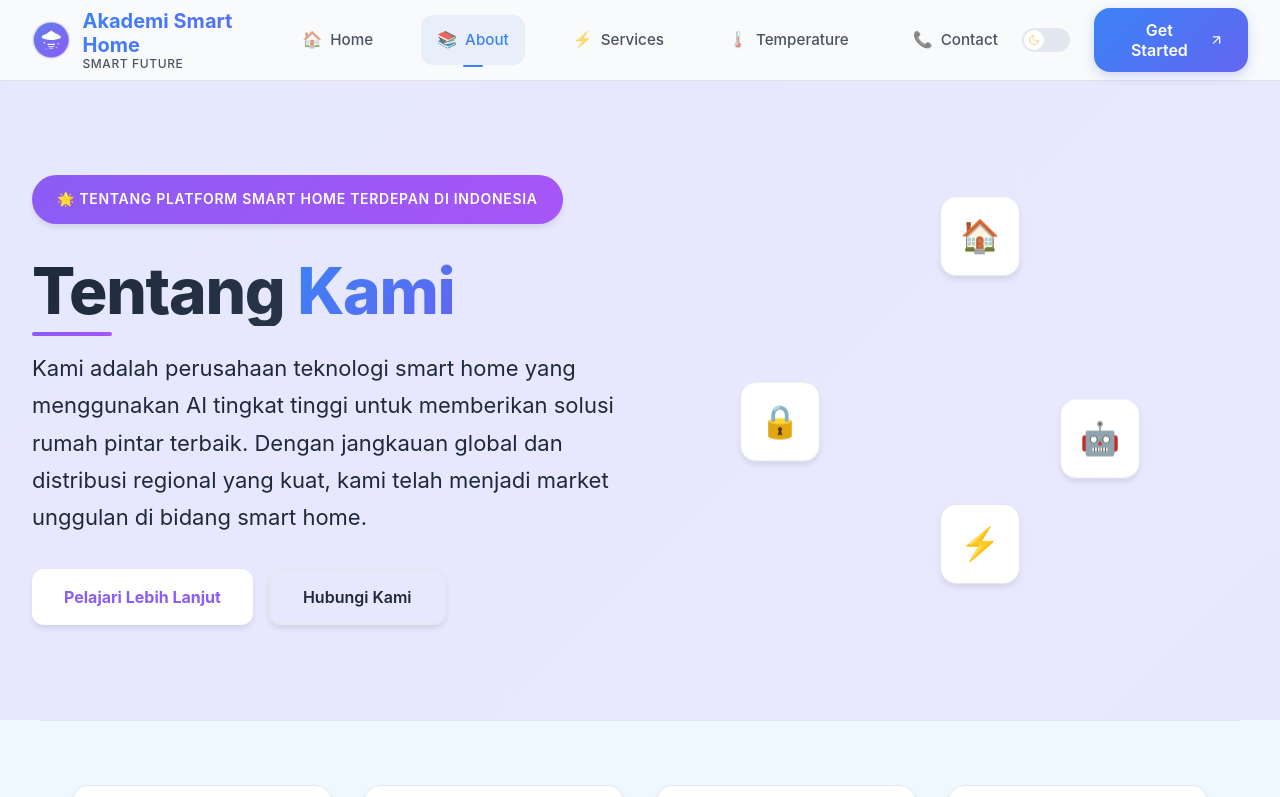
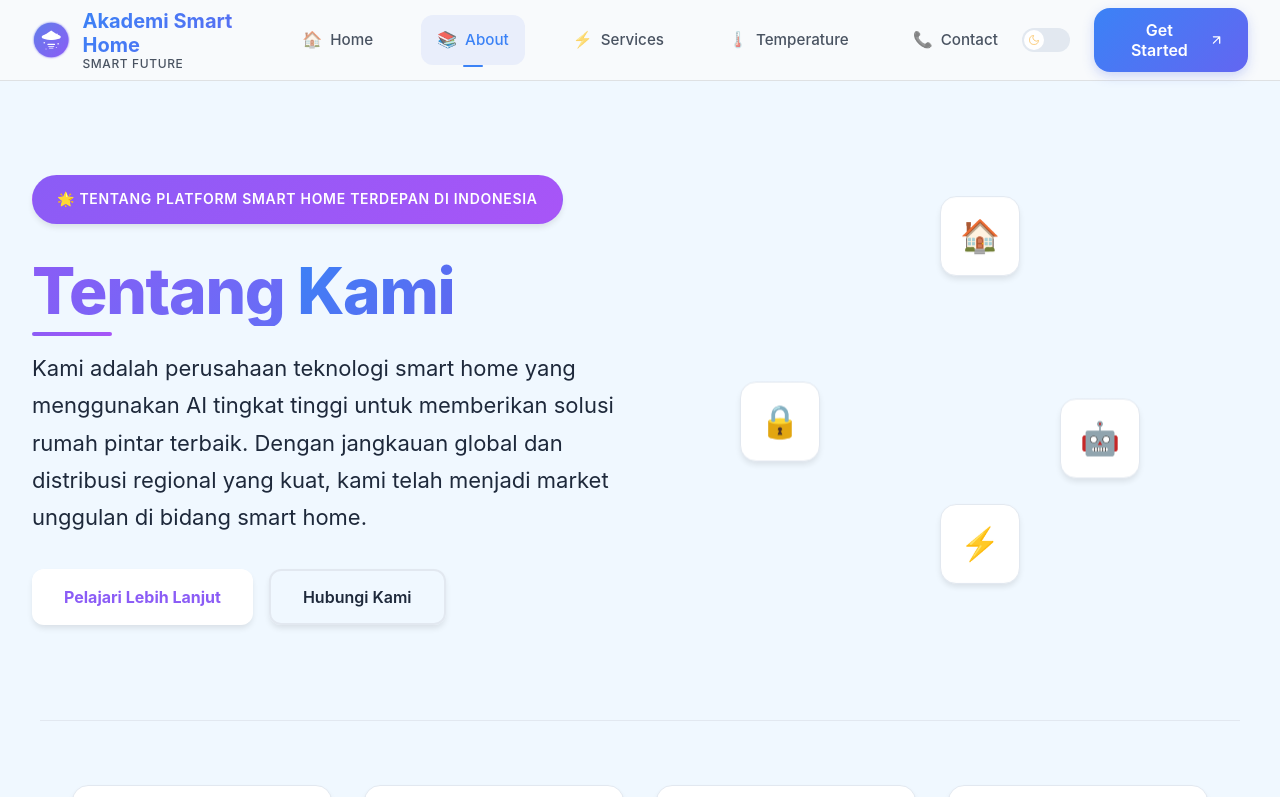
Before and after one commit to michael-888777/smart-home-landing2, a React (Vite) app: page /about in a window 1280 px wide. Shown: the top 797 px of the page. Built offline with nearby package versions, Linux system fonts and the light colour scheme.

Commit message:
gatau dahh

```diff
--- a/src/components/CustomerReviews.css
+++ b/src/components/CustomerReviews.css
@@ -13,7 +13,7 @@
   left: -50%;
   width: 200%;
   height: 200%;
-  background: radial-gradient(circle at 30% 30%, rgba(139, 92, 246, 0.05) 0%, transparent 50%);
+  background: var(--about-bg);
   animation: float 20s infinite linear;
 }
 
--- a/src/components/GlobalReach.css
+++ b/src/components/GlobalReach.css
@@ -14,7 +14,7 @@
   left: -50%;
   width: 200%;
   height: 200%;
-  background: radial-gradient(circle at 70% 70%, rgba(255, 255, 255, 0.1) 0%, transparent 50%);
+  background: var(--about-bg);
   animation: float 25s infinite linear;
 }
 
--- a/src/pages/About.css
+++ b/src/pages/About.css
@@ -12,7 +12,7 @@
   --about-shadow-lg: 0 10px 15px -3px rgba(0, 0, 0, 0.1);
   --about-gradient: linear-gradient(135deg, #8b5cf6 0%, #a855f7 100%);
   --about-gradient-hover: linear-gradient(135deg, #7c3aed 0%, #9333ea 100%);
-  --about-title-gradient: linear-gradient(135deg, #1e293b 0%, #334155 100%);
+  --about-title-gradient: linear-gradient(135deg, #8b5cf6 0%, #3b82f6 100%);
   --ai-card-bg: #f8fafc;
 }
 
@@ -29,7 +29,7 @@
   --about-shadow-lg: 0 10px 15px -3px rgba(0, 0, 0, 0.3);
   --about-gradient: linear-gradient(135deg, #a855f7 0%, #c084fc 100%);
   --about-gradient-hover: linear-gradient(135deg, #9333ea 0%, #a855f7 100%);
-  --about-title-gradient: linear-gradient(135deg, #ffffff 0%, #e2e8f0 100%);
+  --about-title-gradient: linear-gradient(135deg, #c084fc 0%, #8b5cf6 100%);
   --ai-card-bg: #1e293b;
 }
 
@@ -57,7 +57,7 @@
   left: 0;
   right: 0;
   bottom: 0;
-  background: linear-gradient(135deg, rgba(139, 92, 246, 0.1) 0%, rgba(168, 85, 247, 0.1) 100%);
+  background: var(--about-bg);
   z-index: 1;
 }
 
@@ -837,8 +837,7 @@
   left: 0;
   right: 0;
   bottom: 0;
-  background: radial-gradient(circle at 20% 50%, rgba(139, 92, 246, 0.1) 0%, transparent 50%),
-              radial-gradient(circle at 80% 20%, rgba(59, 130, 246, 0.1) 0%, transparent 50%);
+  background: var(--about-bg);
   pointer-events: none;
 }
 
@@ -1107,8 +1106,7 @@
   left: 0;
   right: 0;
   bottom: 0;
-  background: radial-gradient(circle at 30% 30%, rgba(139, 92, 246, 0.1) 0%, transparent 50%),
-              radial-gradient(circle at 70% 70%, rgba(59, 130, 246, 0.1) 0%, transparent 50%);
+  background: var(--about-bg);
   pointer-events: none;
 }
 
--- a/src/pages/Home.css
+++ b/src/pages/Home.css
@@ -473,6 +473,8 @@ body {
   transform: translateY(-8px);
   border-color: var(--accent-blue);
   box-shadow: var(--shadow-lg);
+  background: var(--card-bg); /* pastikan tetap solid, tidak transparan */
+  opacity: 1; /* pastikan tidak menghilang */
 }
 
 .feature-card.highlighted {
```
